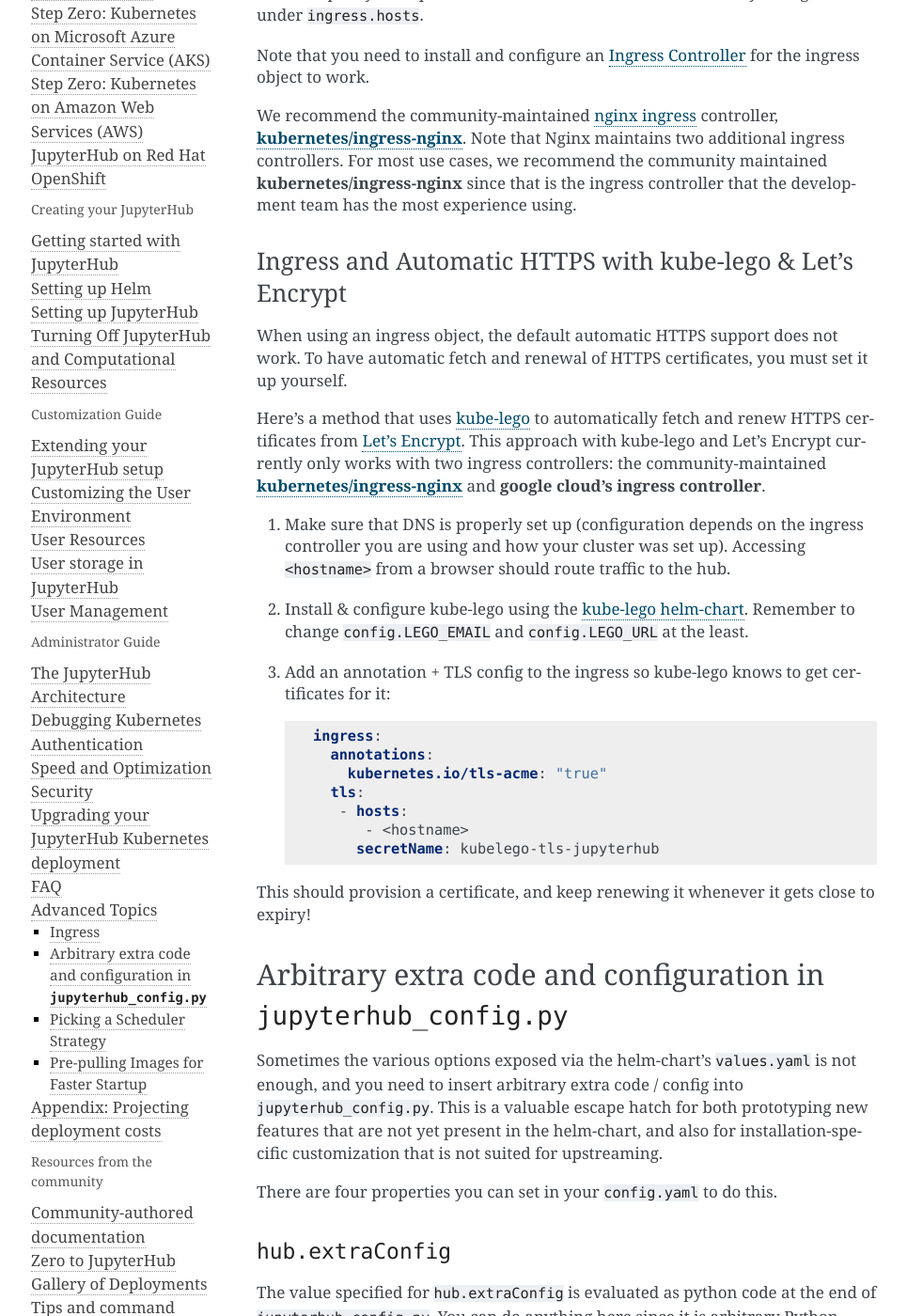
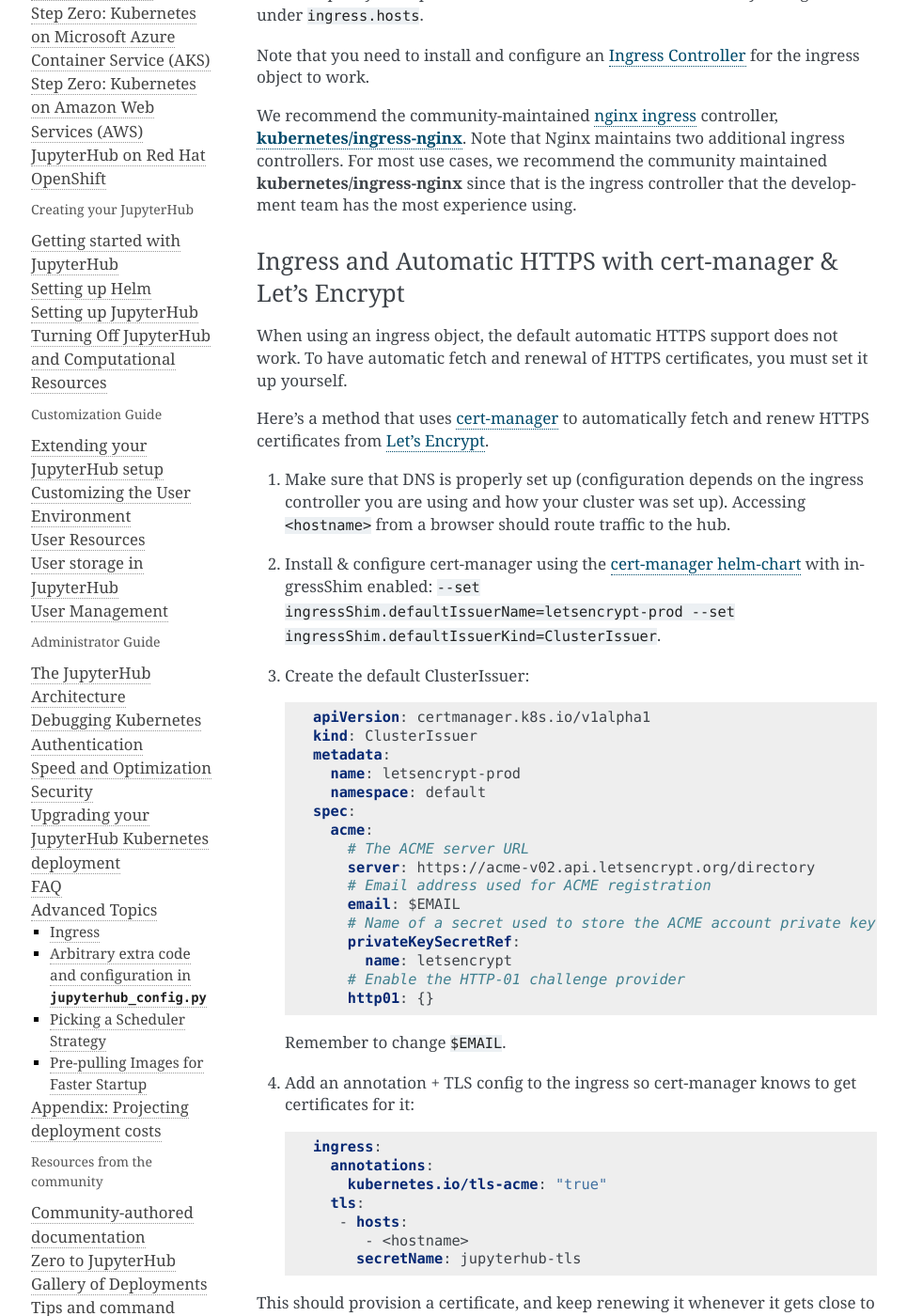
Before and after one commit to jupyterhub/zero-to-jupyterhub-k8s, a Sphinx documentation site: the page built from doc/source/advanced.md, in a window 1280 px wide and 1400 px high, scrolled down 729 px. Shown: the whole window at 94% size, without its empty margins (147-1112 px from the left). Built offline with Sphinx 7.4.7, drawn with Linux system fonts in a browser that asks for light colours.

Commit message:
Deprecate kube-lego and document cert-manager usage

````diff
--- a/doc/source/advanced.md
+++ b/doc/source/advanced.md
@@ -41,25 +41,46 @@
 For most use cases, we recommend the community maintained **kubernetes/ingress-nginx** since that
 is the ingress controller that the development team has the most experience using.
 
-### Ingress and Automatic HTTPS with kube-lego & Let's Encrypt
+### Ingress and Automatic HTTPS with cert-manager & Let's Encrypt
 
 When using an ingress object, the default automatic HTTPS support does not work.
 To have automatic fetch and renewal of HTTPS certificates, you must set it up
 yourself.
 
-Here's a method that uses [kube-lego](https://github.com/jetstack/kube-lego)
+Here's a method that uses [cert-manager](https://github.com/jetstack/cert-manager)
 to automatically fetch and renew HTTPS certificates from [Let's Encrypt](https://letsencrypt.org/).
-This approach with kube-lego and Let's Encrypt currently only works with two ingress controllers:
-the community-maintained [**kubernetes/ingress-nginx**](https://github.com/kubernetes/ingress-nginx)
-and **google cloud's ingress controller**.
 
 1. Make sure that DNS is properly set up (configuration depends on the ingress
    controller you are using and how your cluster was set up). Accessing
    `<hostname>` from a browser should route traffic to the hub.
-2. Install & configure kube-lego using the
-   [kube-lego helm-chart](https://github.com/kubernetes/charts/tree/master/stable/kube-lego).
-   Remember to change `config.LEGO_EMAIL` and `config.LEGO_URL` at the least.
-3. Add an annotation + TLS config to the ingress so kube-lego knows to get certificates for
+
+2. Install & configure cert-manager using the
+   [cert-manager helm-chart](https://github.com/kubernetes/charts/tree/master/stable/cert-manager) with ingressShim enabled: `--set ingressShim.defaultIssuerName=letsencrypt-prod --set ingressShim.defaultIssuerKind=ClusterIssuer`.
+
+3. Create the default ClusterIssuer:
+
+   ```yaml
+   apiVersion: certmanager.k8s.io/v1alpha1
+   kind: ClusterIssuer
+   metadata:
+     name: letsencrypt-prod
+     namespace: default
+   spec:
+     acme:
+       # The ACME server URL
+       server: https://acme-v02.api.letsencrypt.org/directory
+       # Email address used for ACME registration
+       email: $EMAIL
+       # Name of a secret used to store the ACME account private key
+       privateKeySecretRef:
+         name: letsencrypt
+       # Enable the HTTP-01 challenge provider
+       http01: {}
+   ```
+
+   Remember to change `$EMAIL`.
+
+4. Add an annotation + TLS config to the ingress so cert-manager knows to get certificates for
    it:
 
    ```yaml
@@ -69,11 +90,10 @@
      tls:
       - hosts:
          - <hostname>
-        secretName: kubelego-tls-jupyterhub
+        secretName: jupyterhub-tls
    ```
 
-This should provision a certificate, and keep renewing it whenever it gets close
-to expiry!
+This should provision a certificate, and keep renewing it whenever it gets close to expiry!
 
 ## Arbitrary extra code and configuration in `jupyterhub_config.py`
 
````
Also changed, not shown: doc/source/security.md (+1 -19 lines), 9 other files.
